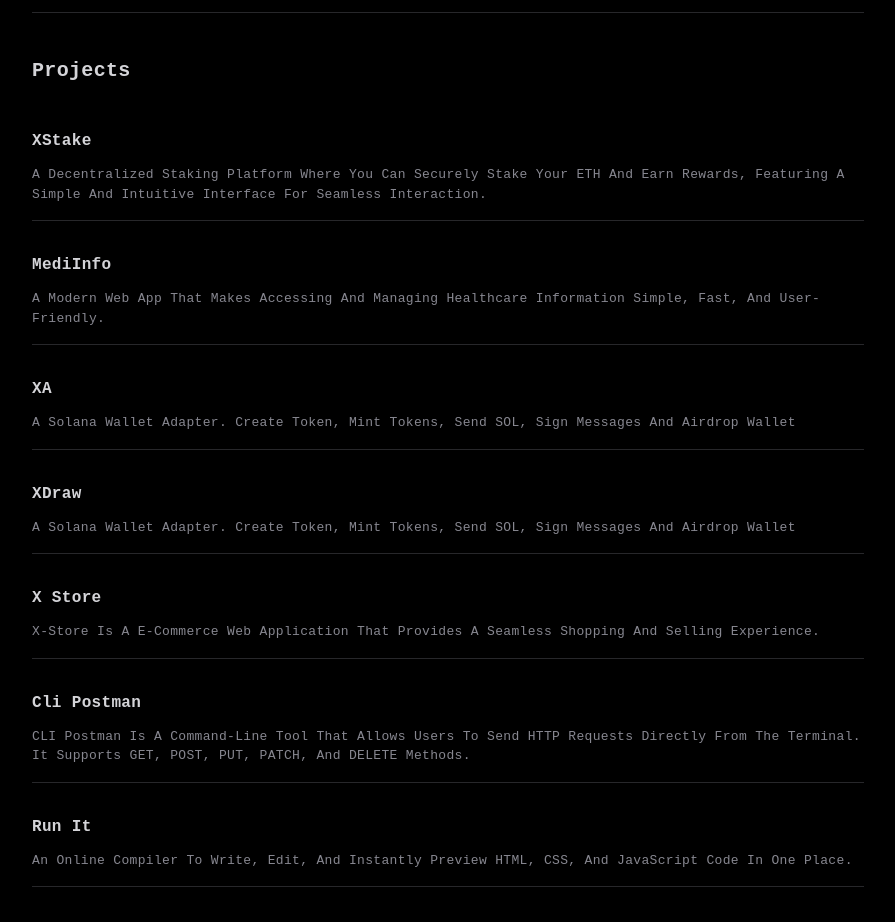
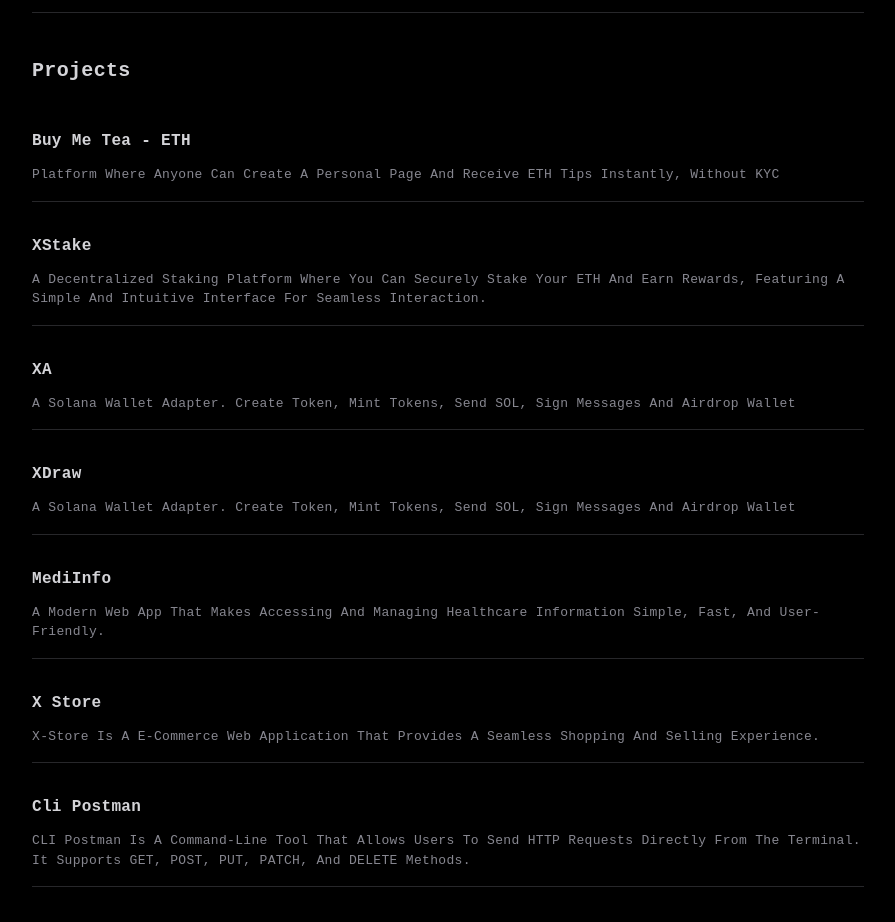
Before and after one commit to Nikuunj/Portfolio, a Next.js app: page / in a window 1280 px wide. Shown: the part 1220-2142 px from the top of the page, without its empty margins (192-1087 px from the left). Built offline with nearby package versions, Linux system fonts and the light colour scheme; a web font is replaced by a local one.

Commit message:
update: buymetea-eth project

```diff
--- a/data/Projects.ts
+++ b/data/Projects.ts
@@ -1,16 +1,17 @@
 
 export const projects = [
+     {
+          name: 'Buy me tea - ETH',
+          github: 'https://github.com/Nikuunj/buymetea-eth',
+          live: 'https://buymetea-eth.vercel.app/',
+          describe: 'Platform where anyone can create a personal page and receive ETH tips instantly, without KYC',
+     },
      {
           name: 'XStake',
           github: 'https://github.com/Nikuunj/Staking/',
           live: 'https://xstake-six.vercel.app/',
           describe: 'A decentralized staking platform where you can securely stake your ETH and earn rewards, featuring a simple and intuitive interface for seamless interaction.',
 
-     },
-     {
-          name: 'MediInfo',
-          github: 'https://github.com/Nikuunj/mediInfo',
-          describe: 'A modern web app that makes accessing and managing healthcare information simple, fast, and user-friendly.' ,
      },
      {
           name: 'XA',
@@ -23,6 +24,11 @@ export const projects = [
           github: 'https://github.com/Nikuunj/x-draw',
           live: 'https://x-draw.vercel.app/',
           describe: 'A Solana wallet adapter. Create Token, Mint Tokens, Send SOL, Sign Messages and Airdrop Wallet' ,
+     },
+     {
+          name: 'MediInfo',
+          github: 'https://github.com/Nikuunj/mediInfo',
+          describe: 'A modern web app that makes accessing and managing healthcare information simple, fast, and user-friendly.' ,
      },
      {
           name: 'X Store',
```
